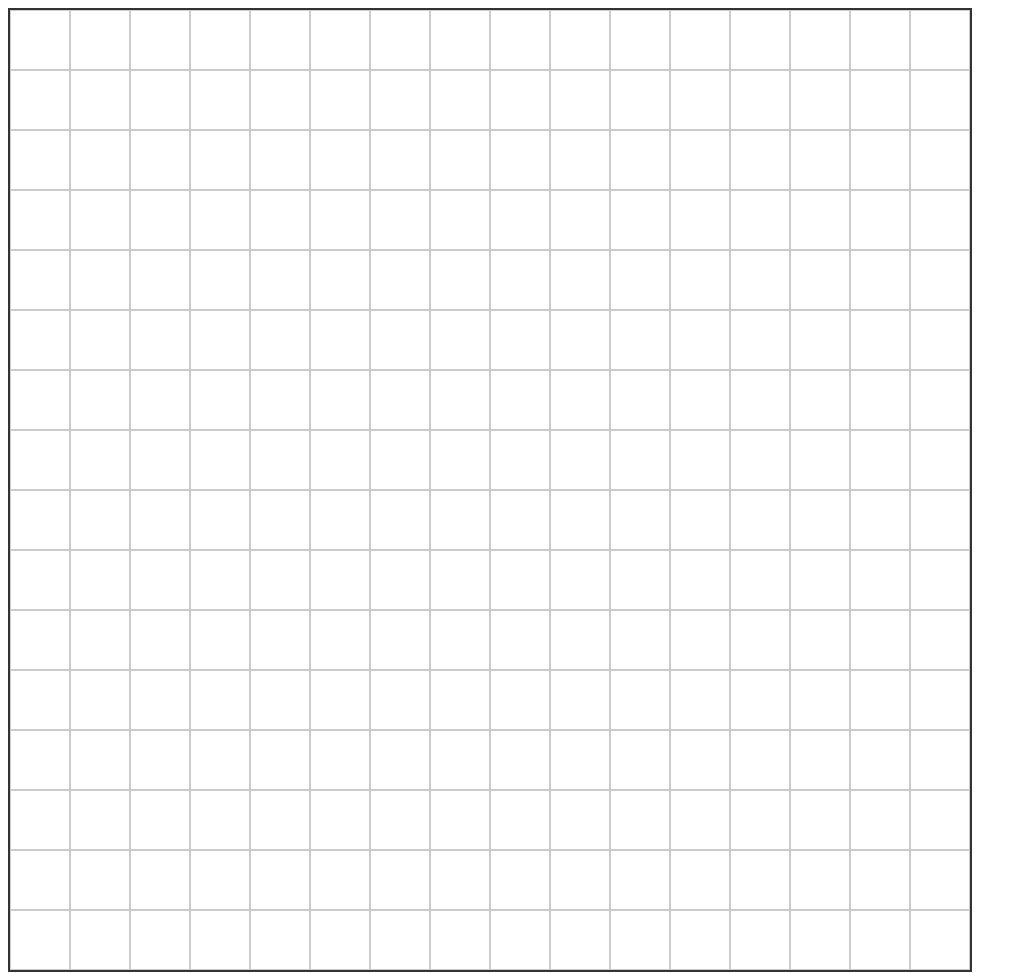
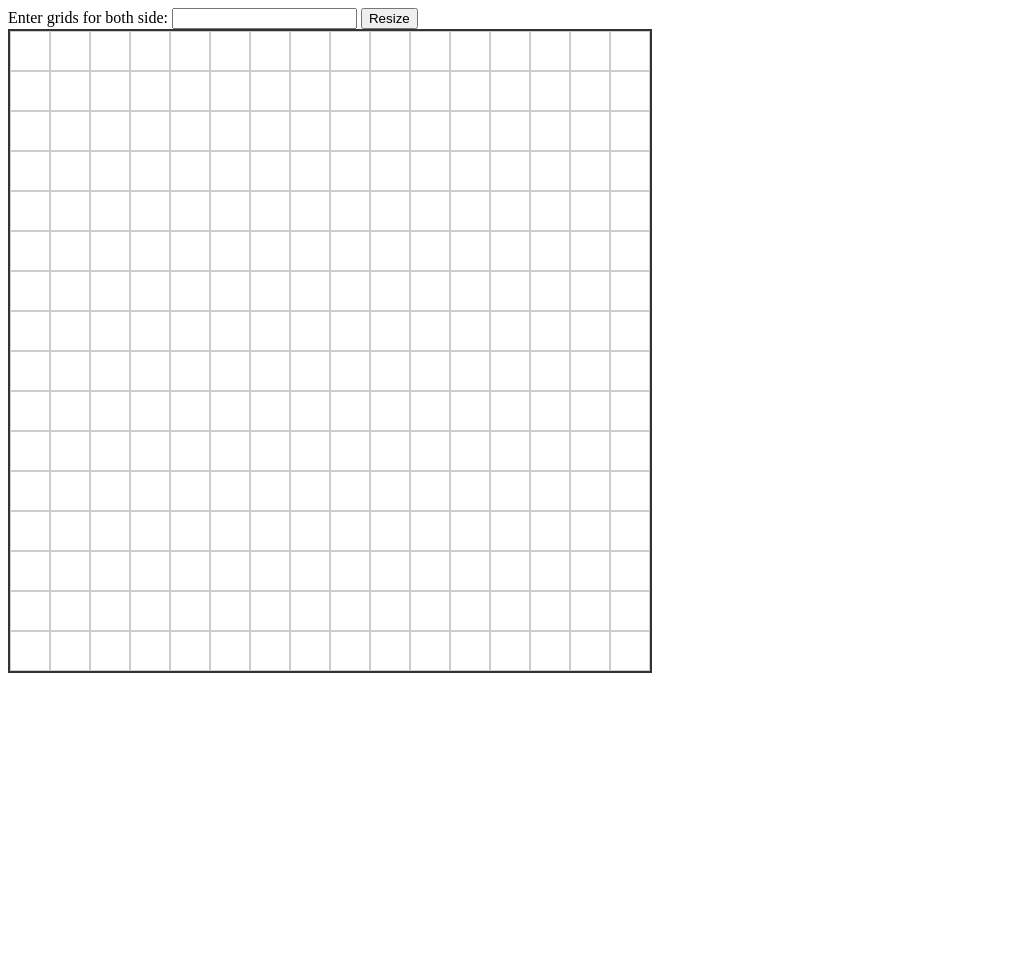
Before and after one commit to Kushalg3/etch-a-sketch, a plain HTML site: page index.html in a window 1280 px wide. Shown: the whole page, without its empty margins (0-1027 px from the left). After the commit the page ends 800 px from the top, so only its background shows below. Drawn offline with Linux system fonts and the light colour scheme.

Commit message:
added event listener for each div inside #container div and used event.target to change their background color to red while hovering over them. added a form and resize button to get new grid size provided by user. used event listener to get data when submitting.

```diff
--- a/css/style.css
+++ b/css/style.css
@@ -1,14 +1,14 @@
 #container {
-  width: 960px;
-  height: 960px;
+  width: 640px;
+  height: auto;
   display: flex;
   flex-wrap: wrap;
   border: 2px solid #333;
 }
 
 #container div {
-  width: 60px;
-  height: 60px;
+  width: 40px;
+  height: 40px;
   box-sizing: border-box;
   border: 1px solid #ccc;
 }
--- a/index.html
+++ b/index.html
@@ -8,6 +8,11 @@
     <link rel="stylesheet" href="css/style.css" />
   </head>
   <body>
+    <form id="grid-form">
+      <label for="gridNo">Enter grids for both side:</label>
+      <input type="number" id="gridNo" name="grid_no" value="" />
+      <button type="submit">Resize</button>
+    </form>
     <div id="container"></div>
     <script src="js/script.js"></script>
   </body>
--- a/js/script.js
+++ b/js/script.js
@@ -3,3 +3,25 @@ for (let index = 0; index < 256; index++) {
   const div = document.createElement("div");
   container.appendChild(div);
 }
+
+const divs = document.querySelectorAll("#container div");
+divs.forEach((div) => {
+  div.addEventListener("mouseenter", (event) => {
+    event.target.style.backgroundColor = "red";
+  });
+});
+
+const form = document.querySelector("#grid-form");
+const input = document.querySelector("#gridNo");
+
+form.addEventListener("submit", (e) => {
+  e.preventDefault();
+  const gridSize = Number(input.value);
+  console.log(gridSize);
+
+  if (gridSize > 0 && gridSize <= 100) {
+    console.log("Perfect size");
+  } else {
+    console.log("Enter number between 0 to 100");
+  }
+});
```
